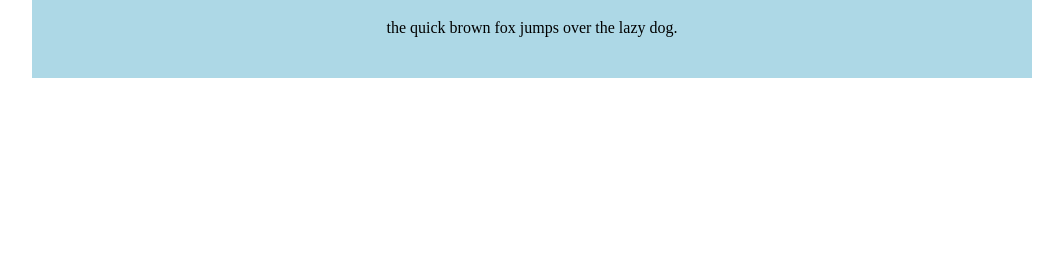
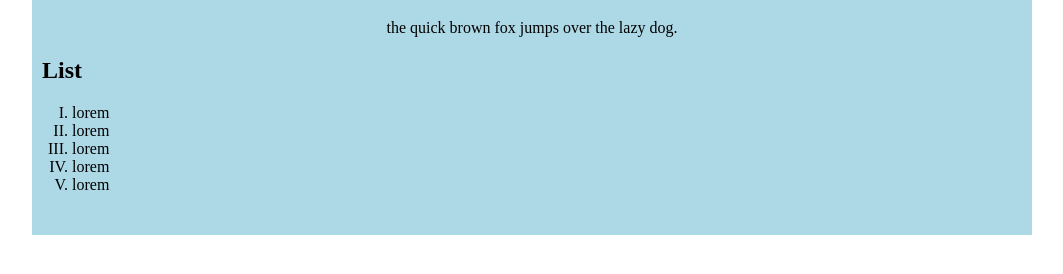
Before and after one commit to Fmajid29/PNY, a plain HTML site: page index.html in a window 1280 px wide. Shown: the part 94-368 px from the top of the page, without its empty margins (108-1171 px from the left). Drawn offline with Linux system fonts and the light colour scheme.

Commit message:
added list. and learned to change the list style.

```diff
--- a/index.html
+++ b/index.html
@@ -1,10 +1,10 @@
 <!DOCTYPE html>
 <html lang="en">
   <head>
-    <meta charset="UTF-8">
-    <meta http-equiv="X-UA-Compatible" content="IE=edge">
-    <meta name="viewport" content="width=device-width, initial-scale=1.0">
-    <link rel="stylesheet" href="style.css">
+    <meta charset="UTF-8" />
+    <meta http-equiv="X-UA-Compatible" content="IE=edge" />
+    <meta name="viewport" content="width=device-width, initial-scale=1.0" />
+    <link rel="stylesheet" href="style.css" />
     <title>PNY</title>
   </head>
   <body>
@@ -12,6 +12,14 @@
       <div class="mainHeading">
         <h1 class="heading">PNY training</h1>
         <p>the quick brown fox jumps over the lazy dog.</p>
+        <h2 style="text-align: left; padding-left: 10px">List</h2>
+        <ol>
+          <li>lorem</li>
+          <li>lorem</li>
+          <li>lorem</li>
+          <li>lorem</li>
+          <li>lorem</li>
+        </ol>
       </div>
     </main>
   </body>
--- a/style.css
+++ b/style.css
@@ -1,4 +1,4 @@
-.mainHeading{
+.mainHeading {
   margin: auto;
   width: 1000px;
   background-color: lightblue;
@@ -7,6 +7,11 @@
   padding-bottom: 25px;
 }
 
-.heading{
+.heading {
   color: rgb(80, 114, 213);
 }
+
+ol {
+  text-align: left;
+  list-style-type: upper-roman;
+}
```
Lines whose indentation alone changed are shown as unchanged.
